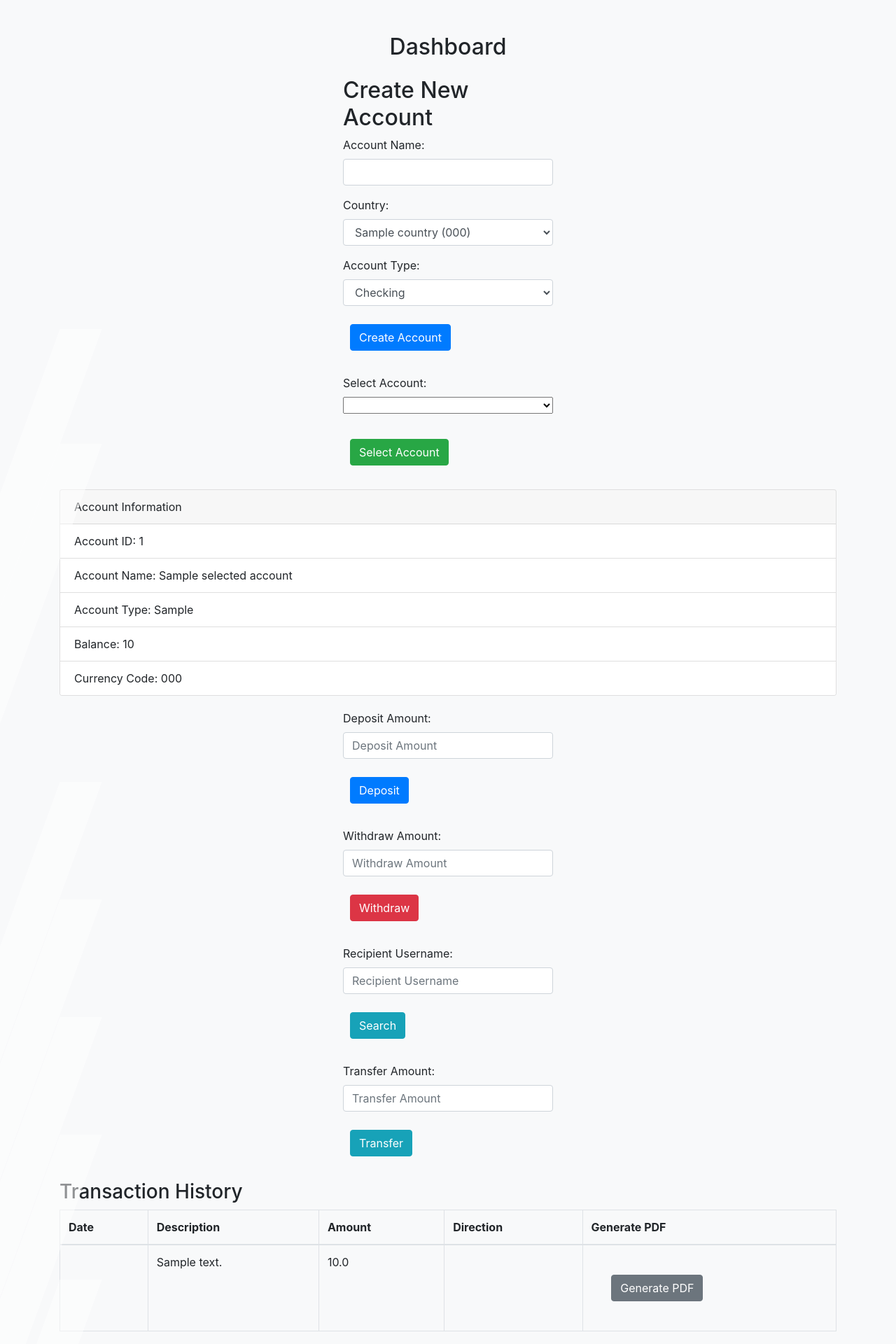
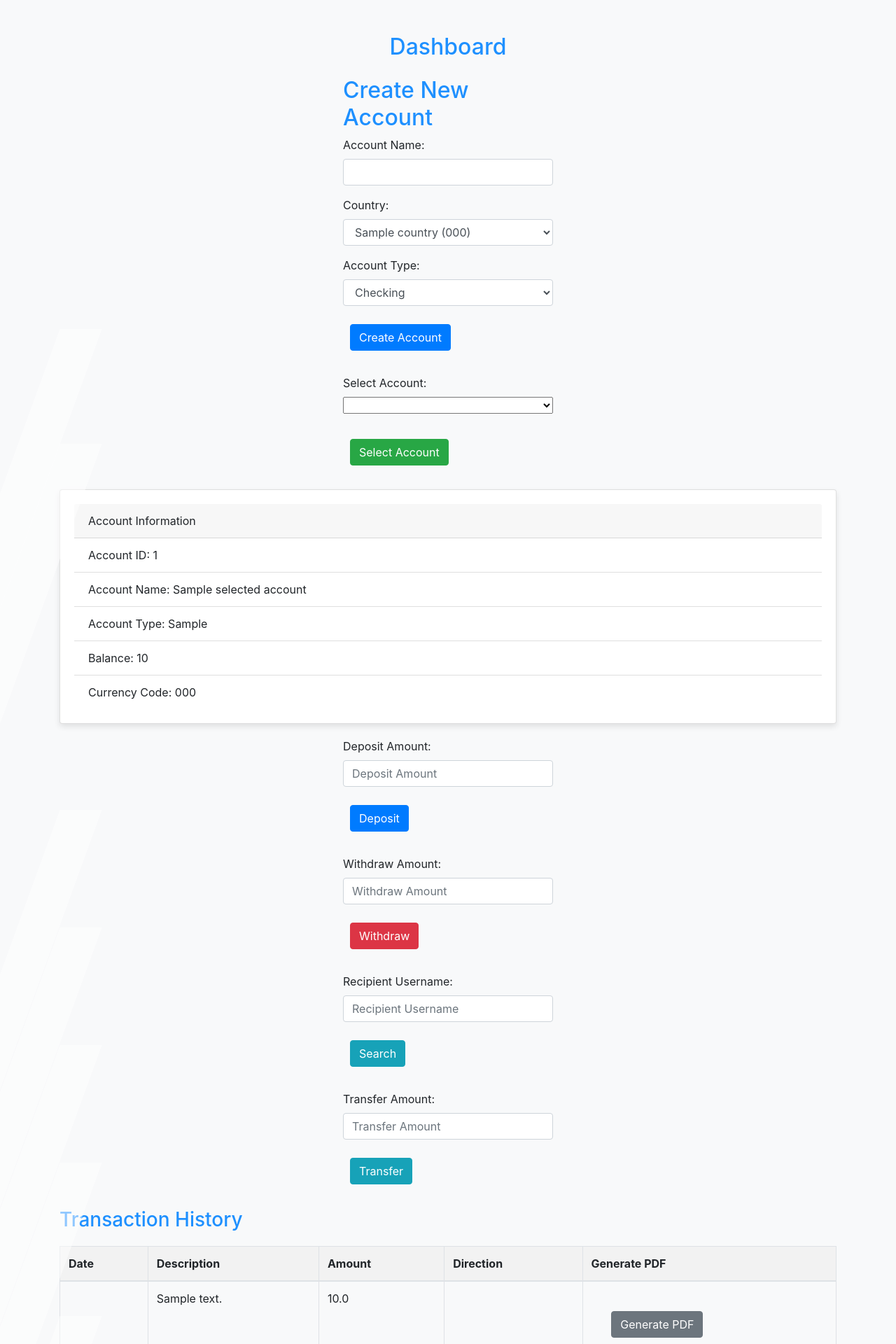
Before and after one commit to koke1997/bankarstvo, a Flask app: template templates/dashboard.html in a window 1280 px wide. Shown: the top 1920 px of the page at 70% size. Run offline with Flask 3, Linux system fonts and the light colour scheme; tables that the repository leaves empty or names only in its code hold one stand-in row (values such as "Sample post"); the template is opened without the code that fills it: values that come from a table or form of the project are taken from there, most other values are stand-ins (such as "Sample title", 1, 10 or a date in 2020); lists and menus that the app fills with data are empty; parts of the project's set-up code (start-up, migrations or seed data) failed here and were passed over; some libraries are stand-ins or nearby versions.

Commit message:
Improve design of banking application
Update `static/css/dashboard.css` to improve the design and styling of the banking application.

* **Add styles for new forms and table**
  - Add `.card` class for form containers with margin, padding, border-radius, and box-shadow.
  - Add `.table` class for transaction history table with width, margin, and border-collapse.
  - Add styles for table headers, cells, and row hover effects.

* **Ensure consistent look and feel for the banking application**
  - Set background color for the body to AliceBlue.
  - Set color for headings to DodgerBlue.
  - Add `.btn-primary` and `.btn-secondary` classes for primary and secondary buttons with DodgerBlue color scheme.
  - Add `.center-container` class for centering content with margin-top.

---

For more details, open the [Copilot Workspace session](https://copilot-workspace.githubnext.com/koke1997/bankarstvo?shareId=XXXX-XXXX-XXXX-XXXX).

```diff
--- a/static/css/dashboard.css
+++ b/static/css/dashboard.css
@@ -48,3 +48,60 @@
     background-color: #f8f9fa;
     color: #343a40;
 }
+
+/* Styles for the new forms and table */
+.card {
+    margin: 20px auto;
+    padding: 20px;
+    border-radius: 10px;
+    box-shadow: 0 4px 8px rgba(0, 0, 0, 0.1);
+}
+
+.table {
+    width: 100%;
+    margin: 20px auto;
+    border-collapse: collapse;
+}
+
+.table th, .table td {
+    padding: 10px;
+    border: 1px solid #ddd;
+    text-align: left;
+}
+
+.table th {
+    background-color: #f2f2f2;
+}
+
+.table tbody tr:nth-child(even) {
+    background-color: #f9f9f9;
+}
+
+.table tbody tr:hover {
+    background-color: #f1f1f1;
+}
+
+/* Consistent look and feel for the banking application */
+body {
+    background-color: #f0f8ff;  /* AliceBlue */
+}
+
+h2, h3 {
+    color: #1E90FF;  /* DodgerBlue */
+}
+
+.btn-primary {
+    background-color: #1E90FF;  /* DodgerBlue */
+    color: white;
+}
+
+.btn-secondary {
+    background-color: white;
+    color: #1E90FF;  /* DodgerBlue */
+    border: 2px solid #1E90FF;
+}
+
+.center-container {
+    text-align: center;
+    margin-top: 10%;
+}
```
